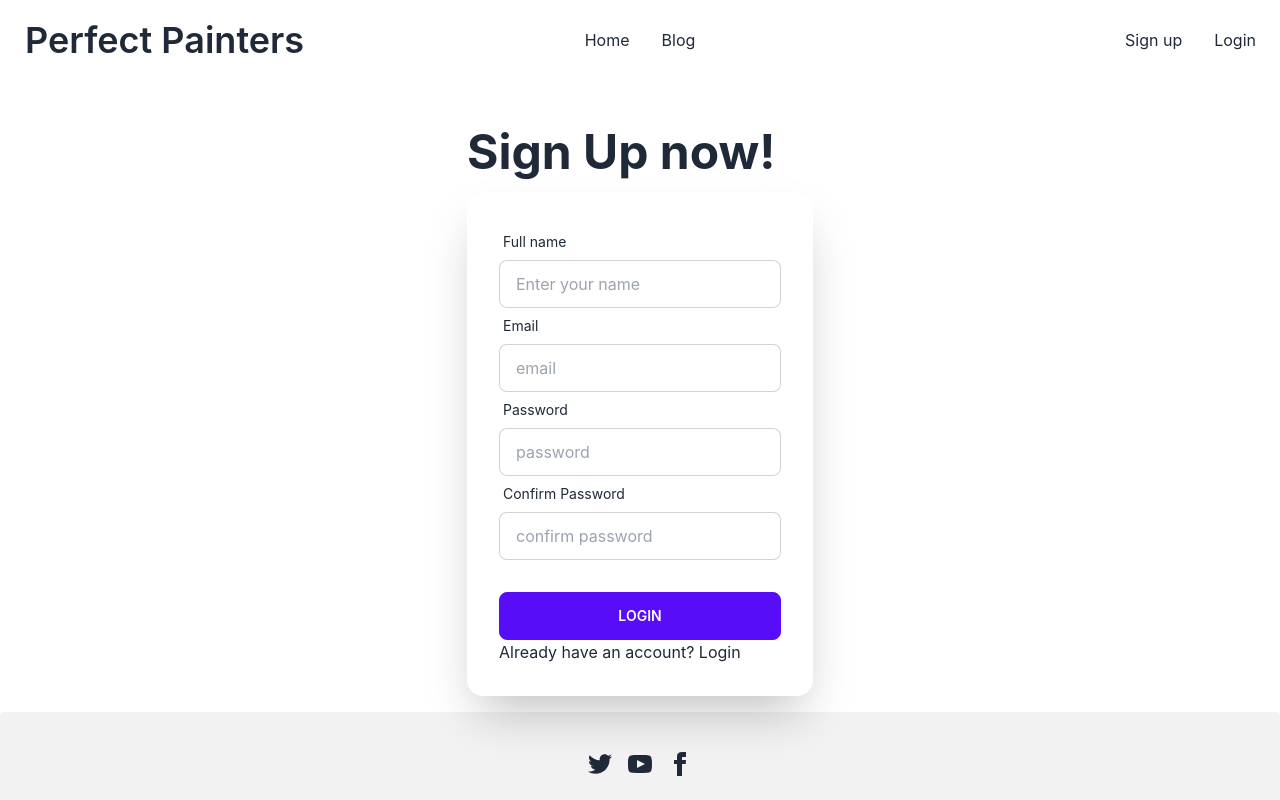
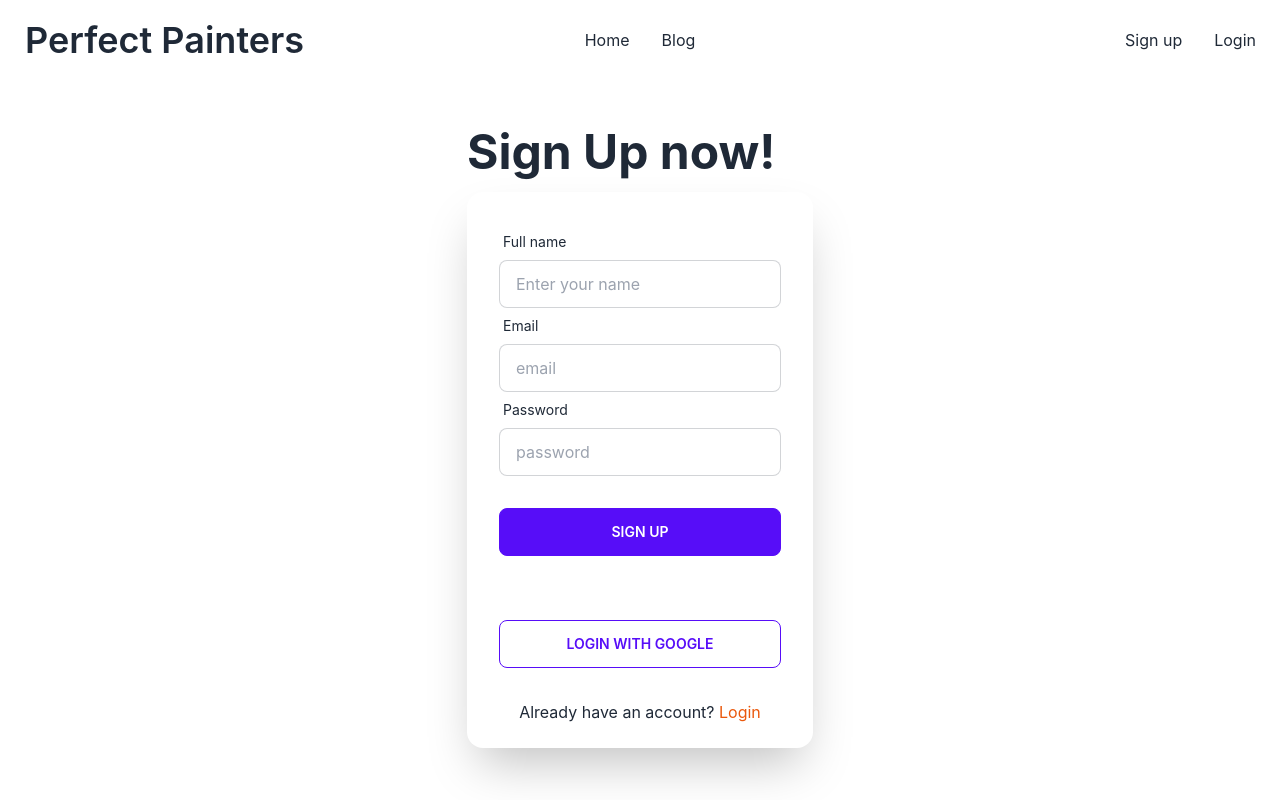
Before and after one commit to jibananando/perfect-painters-client, a React (Create React App) app: page /signup in a window 1280 px wide. Shown: the top 800 px of the page. Built offline with nearby package versions, Linux system fonts and the light colour scheme; no server answers.

Commit message:
complated email password and google  authentication

```diff
--- a/src/Pages/Home/Home/Login/Login.js
+++ b/src/Pages/Home/Home/Login/Login.js
@@ -1,5 +1,6 @@
 import React from 'react';
 import { Link } from 'react-router-dom';
+import SocialSignUp from '../SocialSignUp/SocialSignUp';
 
 const Login = () => {
 
@@ -27,9 +28,14 @@ const Login = () => {
                         </div>
                         <div className="form-control mt-6">
                             <button className="btn btn-primary">Login</button>
-                            <p>Don't have an account? <Link to='/signup'>Sign up</Link> </p>
                         </div>
                     </form>
+                    <div>
+                        <div className="form-control">
+                            <SocialSignUp></SocialSignUp>
+                            <p className='mb-6 text-center'>Don't have an account?  <Link className='text-orange-600' to='/signup' >Sign up</Link> </p>
+                        </div>
+                    </div>
                 </div>
             </div>
         </div>
--- a/src/Pages/Home/Home/Shared/Footer/Footer.js
+++ b/src/Pages/Home/Home/Shared/Footer/Footer.js
@@ -3,7 +3,7 @@ import { Link } from 'react-router-dom';
 
 const Footer = () => {
     return (
-        <footer className="footer footer-center p-10 bg-base-200 text-base-content rounded">
+        <footer className="footer footer-center mt-20 p-10 bg-base-200 text-base-content rounded">
             <div>
                 <div className="grid grid-flow-col gap-4">
                     <Link to="#"><svg xmlns="http://www.w3.org/2000/svg" width="24" height="24" viewBox="0 0 24 24" className="fill-current"><path d="M24 4.557c-.883.392-1.832.656-2.828.775 1.017-.609 1.798-1.574 2.165-2.724-.951.564-2.005.974-3.127 1.195-.897-.957-2.178-1.555-3.594-1.555-3.179 0-5.515 2.966-4.797 6.045-4.091-.205-7.719-2.165-10.148-5.144-1.29 2.213-.669 5.108 1.523 6.574-.806-.026-1.566-.247-2.229-.616-.054 2.281 1.581 4.415 3.949 4.89-.693.188-1.452.232-2.224.084.626 1.956 2.444 3.379 4.6 3.419-2.07 1.623-4.678 2.348-7.29 2.04 2.179 1.397 4.768 2.212 7.548 2.212 9.142 0 14.307-7.721 13.995-14.646.962-.695 1.797-1.562 2.457-2.549z"></path></svg></Link>
--- a/src/Pages/Home/Home/SignUp/SignUp.js
+++ b/src/Pages/Home/Home/SignUp/SignUp.js
@@ -1,7 +1,27 @@
-import React from 'react';
+import React, { useContext } from 'react';
 import { Link } from 'react-router-dom';
+import { AuthContext } from '../../../../contexts/AuthProvider/AuthProvider';
+import SocialSignUp from '../SocialSignUp/SocialSignUp';
 
 const SignUp = () => {
+    const { createUser } = useContext(AuthContext);
+
+    const handleSignUp = event => {
+        event.preventDefault();
+        const form = event.target;
+        const email = form.email.value;
+        const password = form.password.value;
+
+        createUser(email, password)
+            .then(result => {
+                const user = result.user;
+                console.log(user);
+            })
+            .catch(error => {
+                console.error(error);
+            })
+    }
+
     return (
         <div className="hero">
             <div className="hero-content grid cols-2">
@@ -9,7 +29,7 @@ const SignUp = () => {
                     <h1 className="text-5xl font-bold">Sign Up now!</h1>
                 </div>
                 <div className="card flex-shrink-0 w-full max-w-sm shadow-2xl bg-base-100">
-                    <form className="card-body">
+                    <form onSubmit={handleSignUp} className="card-body">
                         <div className="form-control">
                             <label className="label">
                                 <span className="label-text">Full name</span>
@@ -23,16 +43,21 @@ const SignUp = () => {
                                 <span className="label-text">Password</span>
                             </label>
                             <input type="password" name="password" placeholder="password" className="input input-bordered" required />
-                            <label className="label">
+                            {/* <label className="label">
                                 <span className="label-text">Confirm Password</span>
                             </label>
-                            <input type="password" name="confirm" placeholder="confirm password" className="input input-bordered" required />
+                            <input type="password" name="confirm" placeholder="confirm password" className="input input-bordered" required /> */}
                         </div>
                         <div className="form-control mt-6">
-                            <button className="btn btn-primary">Login</button>
-                            <p>Already have an account? <Link to='/login' >Login</Link> </p>
+                            <button className="btn btn-primary">Sign Up</button>
                         </div>
                     </form>
+                    <div>
+                        <div className="form-control">
+                            <SocialSignUp></SocialSignUp>
+                            <p className='mb-6 text-center'>Already have an account? <Link className='text-orange-600' to='/login' >Login</Link> </p>
+                        </div>
+                    </div>
                 </div>
             </div>
         </div>
--- /dev/null
+++ b/src/Pages/Home/Home/SocialSignUp/SocialSignUp.js
@@ -0,0 +1,30 @@
+import { GoogleAuthProvider } from 'firebase/auth';
+import React, { useContext } from 'react';
+import { AuthContext } from '../../../../contexts/AuthProvider/AuthProvider';
+
+const SocialSignUp = () => {
+
+    const { providerLogin } = useContext(AuthContext);
+
+    const googleProvider = new GoogleAuthProvider();
+
+    const handleGoogleSignIn = () => {
+        providerLogin(googleProvider)
+            .then(result => {
+                const user = result.user;
+                console.log(user);
+            })
+            .catch(error => {
+                console.error(error);
+            })
+    }
+    return (
+        <div className="card-body">
+            <div className="form-control">
+                <button onClick={handleGoogleSignIn} className="btn btn-outline btn-primary">Login With Google</button>
+            </div>
+        </div>
+    );
+};
+
+export default SocialSignUp;
--- /dev/null
+++ b/src/contexts/AuthProvider/AuthProvider.js
@@ -0,0 +1,46 @@
+import React, { createContext, useEffect, useState } from 'react';
+import { createUserWithEmailAndPassword, getAuth, onAuthStateChanged, signInWithPopup } from 'firebase/auth';
+import app from '../../firebase/firebase.config';
+
+export const AuthContext = createContext();
+const auth = getAuth(app);
+
+const AuthProvider = ({ children }) => {
+    const [user, setUser] = useState(null);
+    const [loading, setLoadig] = useState(true);
+
+    const createUser = (email, password) => {
+        return createUserWithEmailAndPassword(auth, email, password);
+    }
+
+    useEffect(() => {
+        const unsubcribe = onAuthStateChanged(auth, currentUser => {
+            console.log(currentUser);
+            setUser(currentUser);
+        });
+
+        return () => {
+            return unsubcribe();
+        }
+    }, [])
+
+
+    const providerLogin = (provider) => {
+        return signInWithPopup(auth, provider);
+    }
+
+    const authInfo = {
+        user,
+        loading,
+        createUser,
+        providerLogin
+    }
+
+    return (
+        <AuthContext.Provider value={authInfo}>
+            {children}
+        </AuthContext.Provider>
+    );
+};
+
+export default AuthProvider;
--- a/src/index.js
+++ b/src/index.js
@@ -3,11 +3,14 @@ import ReactDOM from 'react-dom/client';
 import './index.css';
 import App from './App';
 import reportWebVitals from './reportWebVitals';
+import AuthProvider from './contexts/AuthProvider/AuthProvider';
 
 const root = ReactDOM.createRoot(document.getElementById('root'));
 root.render(
   <React.StrictMode>
-    <App />
+    <AuthProvider>
+      <App />
+    </AuthProvider>
   </React.StrictMode>
 );
 
```
